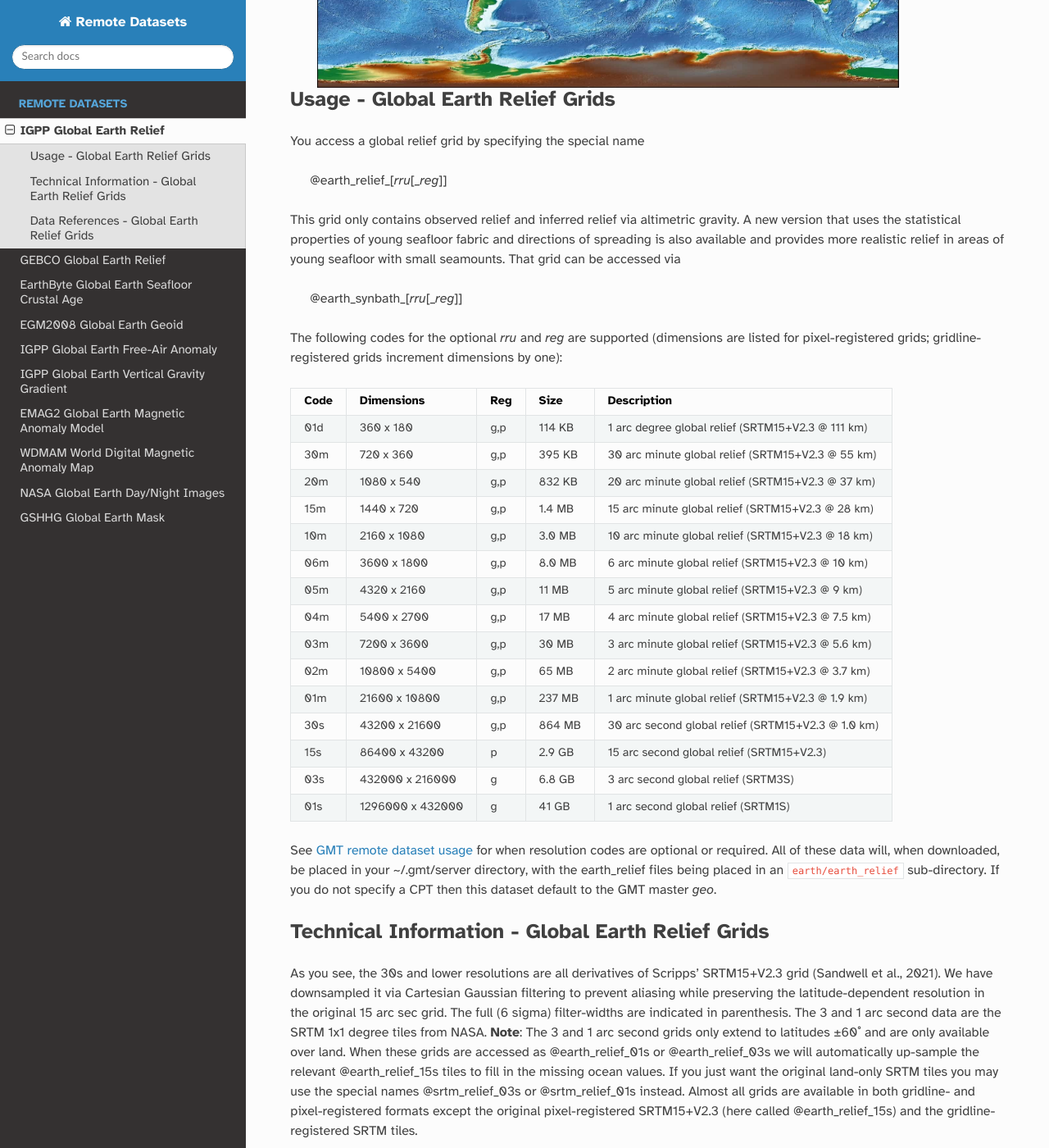
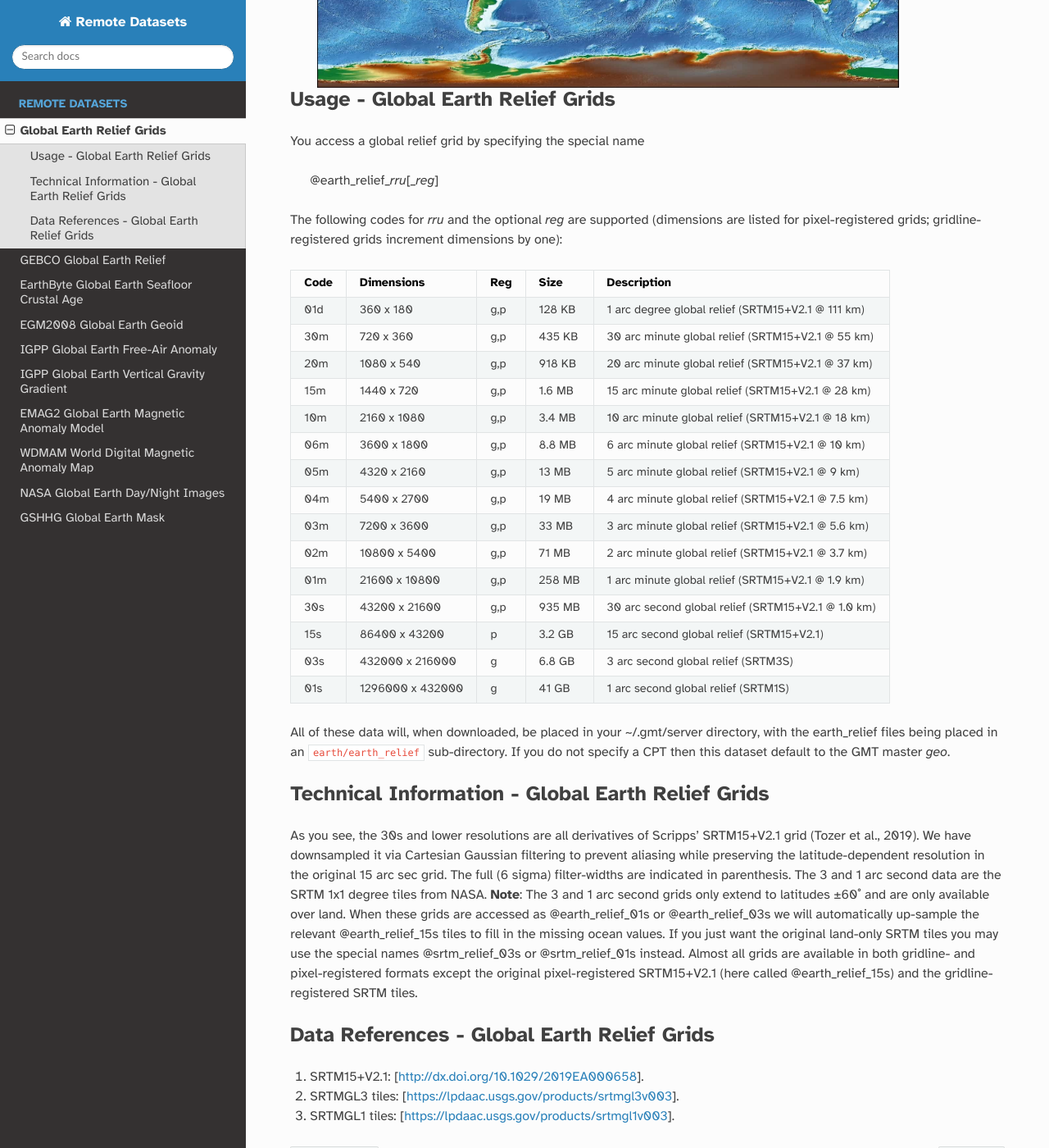
Before and after one commit to GenericMappingTools/remote-datasets, a Sphinx documentation site: the page built from docs/earth-relief.rst, in a window 1280 px wide and 1400 px high, scrolled down 407 px. Shown: the whole window at 82% size. Built offline with Sphinx 7.4.7 and the Read the Docs theme 2.0.0, drawn with Linux system fonts in a browser that asks for light colours; some of the changed text lies outside the part shown.

Commit message:
Separate earth_relief revisions

```diff
--- a/docs/earth-relief.rst
+++ b/docs/earth-relief.rst
@@ -1,11 +1,11 @@
-IGPP Global Earth Relief
-------------------------
+Global Earth Relief Grids
+-------------------------
 
 .. figure:: /_static/igpp.png
    :align: right
    :scale: 20 %
 
-.. figure:: /_static/GMT_dem.jpg
+.. figure:: /_static/dem.jpg
    :height: 888 px
    :width: 1774 px
    :align: center
@@ -16,16 +16,9 @@ Usage - Global Earth Relief Grids
 
 You access a global relief grid by specifying the special name
 
-   @earth_relief_\ [*rr*\ *u*\ [_\ *reg*\ ]]
+   @earth_relief_\ *rr*\ *u*\ [_\ *reg*\ ]
 
-This grid only contains observed relief and inferred relief via altimetric gravity.
-A new version that uses the statistical properties of young seafloor fabric and
-directions of spreading is also available and provides more realistic relief in
-areas of young seafloor with small seamounts.  That grid can be accessed via
-
-   @earth_synbath_\ [*rr*\ *u*\ [_\ *reg*\ ]]
-
-The following codes for the optional *rr*\ *u* and *reg* are supported (dimensions are listed
+The following codes for *rr*\ *u* and the optional *reg* are supported (dimensions are listed
 for pixel-registered grids; gridline-registered grids increment dimensions by one):
 
 .. _tbl-earth_relief:
@@ -33,33 +26,32 @@ for pixel-registered grids; gridline-registered grids increment dimensions by on
 ==== ================= === =======  ==================================================
 Code Dimensions        Reg Size     Description
 ==== ================= === =======  ==================================================
-01d       360 x    180 g,p  114 KB  1 arc degree global relief (SRTM15+V2.3 @ 111 km)
-30m       720 x    360 g,p  395 KB  30 arc minute global relief (SRTM15+V2.3 @ 55 km)
-20m      1080 x    540 g,p  832 KB  20 arc minute global relief (SRTM15+V2.3 @ 37 km)
-15m      1440 x    720 g,p  1.4 MB  15 arc minute global relief (SRTM15+V2.3 @ 28 km)
-10m      2160 x   1080 g,p  3.0 MB  10 arc minute global relief (SRTM15+V2.3 @ 18 km)
-06m      3600 x   1800 g,p  8.0 MB  6 arc minute global relief (SRTM15+V2.3 @ 10 km)
-05m      4320 x   2160 g,p   11 MB  5 arc minute global relief (SRTM15+V2.3 @ 9 km)
-04m      5400 x   2700 g,p   17 MB  4 arc minute global relief (SRTM15+V2.3 @ 7.5 km)
-03m      7200 x   3600 g,p   30 MB  3 arc minute global relief (SRTM15+V2.3 @ 5.6 km)
-02m     10800 x   5400 g,p   65 MB  2 arc minute global relief (SRTM15+V2.3 @ 3.7 km)
-01m     21600 x  10800 g,p  237 MB  1 arc minute global relief (SRTM15+V2.3 @ 1.9 km)
-30s     43200 x  21600 g,p  864 MB  30 arc second global relief (SRTM15+V2.3 @ 1.0 km)
-15s     86400 x  43200 p    2.9 GB  15 arc second global relief (SRTM15+V2.3)
+01d       360 x    180 g,p  128 KB  1 arc degree global relief (SRTM15+V2.1 @ 111 km)
+30m       720 x    360 g,p  435 KB  30 arc minute global relief (SRTM15+V2.1 @ 55 km)
+20m      1080 x    540 g,p  918 KB  20 arc minute global relief (SRTM15+V2.1 @ 37 km)
+15m      1440 x    720 g,p  1.6 MB  15 arc minute global relief (SRTM15+V2.1 @ 28 km)
+10m      2160 x   1080 g,p  3.4 MB  10 arc minute global relief (SRTM15+V2.1 @ 18 km)
+06m      3600 x   1800 g,p  8.8 MB  6 arc minute global relief (SRTM15+V2.1 @ 10 km)
+05m      4320 x   2160 g,p   13 MB  5 arc minute global relief (SRTM15+V2.1 @ 9 km)
+04m      5400 x   2700 g,p   19 MB  4 arc minute global relief (SRTM15+V2.1 @ 7.5 km)
+03m      7200 x   3600 g,p   33 MB  3 arc minute global relief (SRTM15+V2.1 @ 5.6 km)
+02m     10800 x   5400 g,p   71 MB  2 arc minute global relief (SRTM15+V2.1 @ 3.7 km)
+01m     21600 x  10800 g,p  258 MB  1 arc minute global relief (SRTM15+V2.1 @ 1.9 km)
+30s     43200 x  21600 g,p  935 MB  30 arc second global relief (SRTM15+V2.1 @ 1.0 km)
+15s     86400 x  43200 p    3.2 GB  15 arc second global relief (SRTM15+V2.1)
 03s    432000 x 216000 g    6.8 GB  3 arc second global relief (SRTM3S)
 01s   1296000 x 432000 g     41 GB  1 arc second global relief (SRTM1S)
 ==== ================= === =======  ==================================================
 
-See :gmt-docs:`GMT remote dataset usage <datasets/remote-data.html#usage>` for when resolution codes are optional or required.
 All of these data will, when downloaded, be placed in your ~/.gmt/server directory, with
 the earth_relief files being placed in an ``earth/earth_relief`` sub-directory.  If you
 do not specify a CPT then this dataset default to the GMT master *geo*.
 
 Technical Information - Global Earth Relief Grids
-~~~~~~~~~~~~~~~~~~~~~~~~~~~~~~~~~~~~~~~~~~~~~~~~~
+~~~~~~~~~~~~~~~~~~~~~~~~~~~~~~~~~~~~~~~~~~~~~~~~~~~~~~~~~~~~~~~
 
-As you see, the 30s and lower resolutions are all derivatives of Scripps' SRTM15+V2.3 grid
-(Sandwell et al., 2021).  We have downsampled it via Cartesian Gaussian filtering to prevent
+As you see, the 30s and lower resolutions are all derivatives of Scripps' SRTM15+V2.1 grid
+(Tozer et al., 2019).  We have downsampled it via Cartesian Gaussian filtering to prevent
 aliasing while preserving the latitude-dependent resolution in the original 15 arc sec grid.
 The full (6 sigma) filter-widths are indicated in parenthesis. The 3 and 1 arc second data
 are the SRTM 1x1 degree tiles from NASA.  **Note**: The 3 and 1 arc second grids only extend
@@ -68,12 +60,11 @@ to latitudes ±60˚ and are only available over land.  When these grids are acce
 tiles to fill in the missing ocean values. If you just want the original land-only SRTM tiles
 you may use the special names @srtm_relief_03s or @srtm_relief_01s instead. Almost all grids
 are available in both gridline- and pixel-registered formats except the original pixel-registered
-SRTM15+V2.3 (here called @earth_relief_15s) and the gridline-registered SRTM tiles.
+SRTM15+V2.1 (here called @earth_relief_15s) and the gridline-registered SRTM tiles.
 
 Data References - Global Earth Relief Grids
-~~~~~~~~~~~~~~~~~~~~~~~~~~~~~~~~~~~~~~~~~~~
+~~~~~~~~~~~~~~~~~~~~~~~~~~~~~~~~~~~~~~~~~~~~
 
-#. SRTM15+V2.3: [http://dx.doi.org/10.1002/essoar.10508279.1].
-#. SYNBATH_V1.2: [http://dx.doi.org/10.1002/essoar.10508279.1].
+#. SRTM15+V2.1: [http://dx.doi.org/10.1029/2019EA000658].
 #. SRTMGL3 tiles: [https://lpdaac.usgs.gov/products/srtmgl3v003].
 #. SRTMGL1 tiles: [https://lpdaac.usgs.gov/products/srtmgl1v003].
```
Also changed, not shown: docs/_static/dem.jpg (renamed from docs/_static/GMT_dem.jpg).
